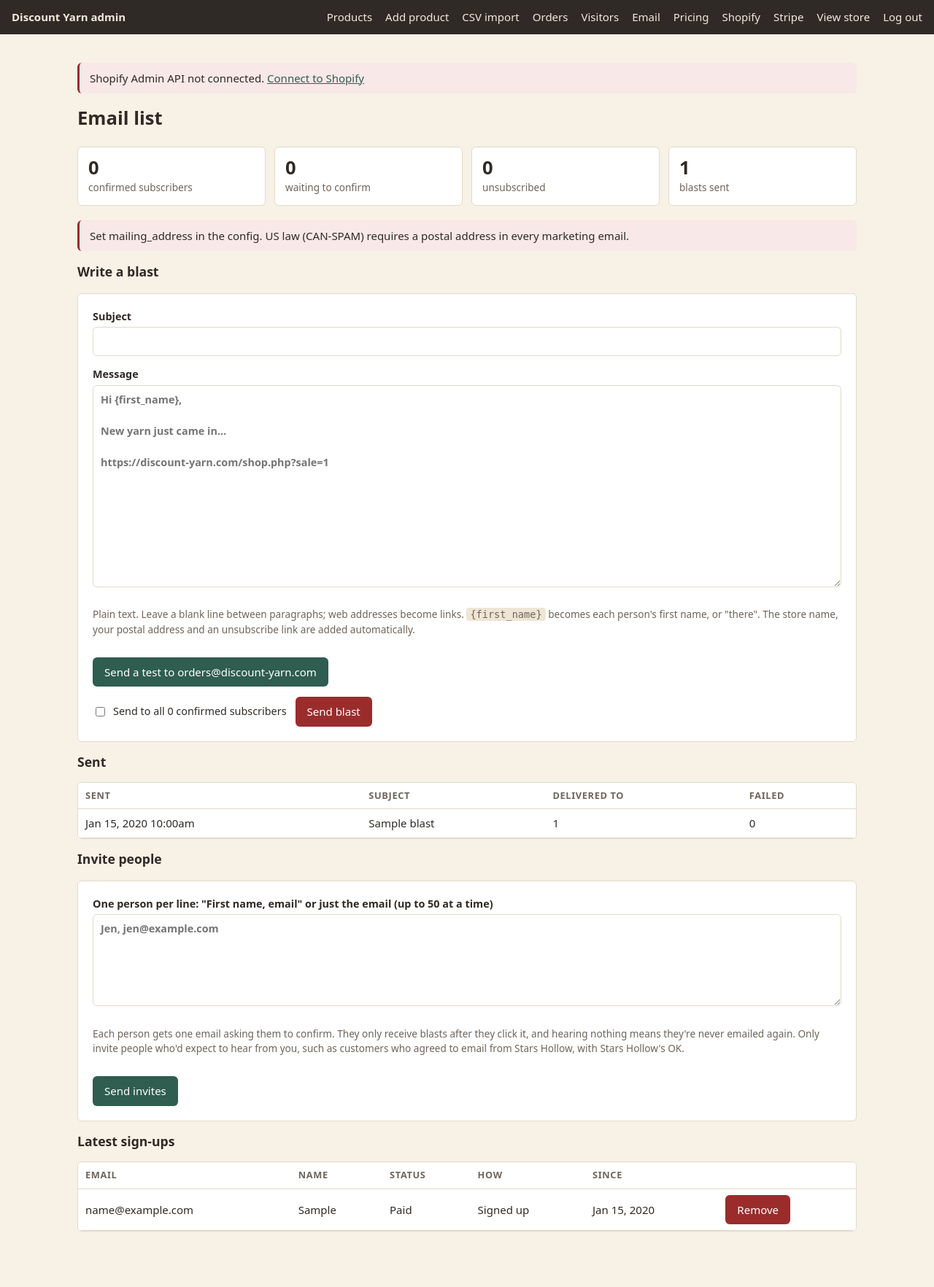
After one commit to aclark0114/Discount-yarn, a PHP site: page /admin/email.php in a window 1280 px wide. The commit adds this page. Shown: the whole page at 73% size. Run offline with PHP 8.4, Linux system fonts and the light colour scheme; the visitor is signed in with stand-in values (Sample User, id 1); tables that the repository leaves empty hold one stand-in row (values such as "Sample post").

Commit message:
Email list with double opt-in and admin blasts through Postmark
- Sign-up form in the footer and at /subscribe.php: honeypot, 5 per hour
  per visitor (daily hash, no IP stored), same answer whether or not the
  address is already listed. Confirmation email via the outbound stream;
  confirm.php activates.
- Admin > Email: compose plain-text blasts ({first_name}, auto links),
  send a test, then send to confirmed subscribers through the broadcast
  stream in Postmark batches of 500; past blasts with delivered/failed
  counts; invite people (they must confirm); remove subscribers.
- Every blast carries the postal address (sending is blocked until
  mailing_address is set), an unsubscribe link and RFC 8058 one-click
  List-Unsubscribe headers. unsubscribe.php needs a click on GET so link
  scanners can't unsubscribe people.
- schema_v7_email.sql adds subscribers, email_blasts, signup_attempts.

Co-Authored-By: Claude Opus 5.5 <noreply@anthropic.com>
Claude-Session: https://claude.ai/code/session_019QnF9k6kqA417ZyZa34jBc

```diff
--- a/admin/_auth.php
+++ b/admin/_auth.php
@@ -41,6 +41,7 @@ function admin_header(string $title): void
     <a href="/admin/import.php">CSV import</a>
     <a href="/admin/orders.php">Orders</a>
     <a href="/admin/visitors.php">Visitors</a>
+    <a href="/admin/email.php">Email</a>
     <a href="/admin/pricing.php">Pricing</a>
     <a href="/admin/shopify.php">Shopify</a>
     <a href="/admin/stripe.php">Stripe</a>
--- /dev/null
+++ b/admin/email.php
@@ -0,0 +1,164 @@
+<?php
+require __DIR__ . '/_auth.php';
+require __DIR__ . '/../includes/subscribers.php';
+
+$pdo = db();
+$draft = $_SESSION['blast_draft'] ?? ['subject' => '', 'body' => ''];
+
+if ($_SERVER['REQUEST_METHOD'] === 'POST') {
+    csrf_check();
+    $action = (string)($_POST['action'] ?? '');
+
+    if (in_array($action, ['test', 'send'], true)) {
+        $subject = trim(mb_substr((string)($_POST['subject'] ?? ''), 0, 200));
+        $body = trim((string)($_POST['body'] ?? ''));
+        $_SESSION['blast_draft'] = ['subject' => $subject, 'body' => $body];
+        if ($subject === '' || $body === '') {
+            flash('Write a subject and a message first.');
+        } elseif (($blocker = blast_blocker()) !== '') {
+            flash($blocker);
+        } elseif ($action === 'test') {
+            $owner = (string)config('owner_email');
+            // A test uses a placeholder unsubscribe link and the first name "there".
+            [$s, , $err] = blast_send_to('[Test] ' . $subject, $body, [['email' => $owner, 'first_name' => '', 'token' => str_repeat('0', 32)]]);
+            flash($s ? 'Test sent to ' . $owner . '.' : 'Test failed: ' . $err);
+        } elseif (empty($_POST['confirm_send'])) {
+            flash('Tick the box to confirm before sending to the whole list.');
+        } else {
+            set_time_limit(600);
+            $subs = $pdo->query("SELECT email, first_name, token FROM subscribers WHERE status = 'confirmed' ORDER BY id")->fetchAll();
+            if (!$subs) {
+                flash('Nobody has confirmed yet, so there is no one to send to.');
+            } else {
+                $pdo->prepare('INSERT INTO email_blasts (subject, body, created_at) VALUES (?, ?, ?)')->execute([$subject, $body, date('Y-m-d H:i:s')]);
+                $blastId = (int)$pdo->lastInsertId();
+                [$sent, $failed, $err] = blast_send_to($subject, $body, $subs);
+                $pdo->prepare('UPDATE email_blasts SET sent_at = ?, recipients = ?, failed = ? WHERE id = ?')
+                    ->execute([date('Y-m-d H:i:s'), $sent, $failed, $blastId]);
+                if ($sent > 0) {
+                    unset($_SESSION['blast_draft']);
+                }
+                flash('Sent to ' . $sent . ' of ' . count($subs) . ' subscribers.' . ($failed ? ' ' . $failed . ' failed: ' . $err : ''));
+            }
+        }
+        redirect('/admin/email.php');
+    }
+
+    if ($action === 'invite') {
+        $lines = preg_split('/[\r\n]+/', (string)($_POST['invites'] ?? ''));
+        $counts = ['sent' => 0, 'already' => 0, 'failed' => 0, 'invalid' => 0];
+        foreach (array_slice(array_filter(array_map('trim', $lines)), 0, 50) as $line) {
+            // "Name, email" or just "email"
+            $parts = array_map('trim', str_getcsv($line));
+            $email = '';
+            $name = '';
+            foreach ($parts as $p) {
+                if (subscriber_email_ok($p)) {
+                    $email = $p;
+                } elseif ($name === '' && $p !== '') {
+                    $name = $p;
+                }
+            }
+            if ($email === '') {
+                $counts['invalid']++;
+                continue;
+            }
+            $counts[subscriber_request($email, $name, 'invite')]++;
+        }
+        flash(sprintf('Invites: %d sent, %d already on the list, %d failed, %d lines without an email.', $counts['sent'], $counts['already'], $counts['failed'], $counts['invalid']));
+        redirect('/admin/email.php');
+    }
+
+    if ($action === 'remove') {
+        $pdo->prepare("UPDATE subscribers SET status = 'unsubscribed', unsubscribed_at = ? WHERE id = ? AND status <> 'unsubscribed'")
+            ->execute([date('Y-m-d H:i:s'), (int)($_POST['id'] ?? 0)]);
+        flash('Removed from the list.');
+        redirect('/admin/email.php');
+    }
+}
+
+try {
+    $counts = $pdo->query('SELECT status, COUNT(*) AS n FROM subscribers GROUP BY status')->fetchAll(PDO::FETCH_KEY_PAIR);
+    $recent = $pdo->query('SELECT * FROM subscribers ORDER BY id DESC LIMIT 50')->fetchAll();
+    $blasts = $pdo->query('SELECT * FROM email_blasts ORDER BY id DESC LIMIT 20')->fetchAll();
+    $setupError = '';
+} catch (PDOException $ex) {
+    $setupError = 'The email list isn\'t set up yet. Run schema_v7_email.sql in phpMyAdmin.';
+}
+$confirmed = (int)($counts['confirmed'] ?? 0);
+$blocker = blast_blocker();
+
+admin_header('Email');
+?>
+<div class="head"><h1>Email list</h1></div>
+<?php if ($setupError): ?>
+  <p class="error"><?= e($setupError) ?></p>
+<?php else: ?>
+<div class="stats">
+  <div><strong><?= $confirmed ?></strong><span>confirmed subscribers</span></div>
+  <div><strong><?= (int)($counts['pending'] ?? 0) ?></strong><span>waiting to confirm</span></div>
+  <div><strong><?= (int)($counts['unsubscribed'] ?? 0) ?></strong><span>unsubscribed</span></div>
+  <div><strong><?= count($blasts) ?></strong><span>blasts sent</span></div>
+</div>
+<?php if ($blocker): ?><p class="error"><?= e($blocker) ?></p><?php endif; ?>
+
+<h2>Write a blast</h2>
+<form class="edit" method="post" action="/admin/email.php">
+  <?= csrf_field() ?>
+  <label>Subject <input name="subject" maxlength="200" value="<?= e($draft['subject']) ?>" required></label>
+  <label>Message
+    <textarea name="body" rows="12" required placeholder="Hi {first_name},&#10;&#10;New yarn just came in...&#10;&#10;https://discount-yarn.com/shop.php?sale=1"><?= e($draft['body']) ?></textarea>
+  </label>
+  <p class="muted-note">Plain text. Leave a blank line between paragraphs; web addresses become links. <code>{first_name}</code> becomes each person's first name, or "there". The store name, your postal address and an unsubscribe link are added automatically.</p>
+  <div class="actions">
+    <button type="submit" name="action" value="test">Send a test to <?= e(config('owner_email')) ?></button>
+  </div>
+  <div class="actions">
+    <label class="check"><input type="checkbox" name="confirm_send" value="1"> Send to all <?= $confirmed ?> confirmed subscribers</label>
+    <button type="submit" name="action" value="send" class="danger"<?= $confirmed === 0 ? ' disabled' : '' ?>>Send blast</button>
+  </div>
+</form>
+
+<?php if ($blasts): ?>
+<h2>Sent</h2>
+<div class="table-wrap"><table>
+  <thead><tr><th>Sent</th><th>Subject</th><th>Delivered to</th><th>Failed</th></tr></thead>
+  <tbody>
+  <?php foreach ($blasts as $b): ?>
+    <tr><td class="nowrap"><?= $b['sent_at'] ? e(date('M j, Y g:ia', strtotime($b['sent_at']))) : 'Not sent' ?></td>
+      <td><?= e($b['subject']) ?></td><td><?= (int)$b['recipients'] ?></td><td><?= (int)$b['failed'] ?></td></tr>
+  <?php endforeach; ?>
+  </tbody>
+</table></div>
+<?php endif; ?>
+
+<h2>Invite people</h2>
+<form class="edit" method="post" action="/admin/email.php">
+  <?= csrf_field() ?>
+  <label>One person per line: "First name, email" or just the email (up to 50 at a time)
+    <textarea name="invites" rows="5" placeholder="Jen, jen@example.com"></textarea>
+  </label>
+  <p class="muted-note">Each person gets one email asking them to confirm. They only receive blasts after they click it, and hearing nothing means they're never emailed again. Only invite people who'd expect to hear from you, such as customers who agreed to email from Stars Hollow, with Stars Hollow's OK.</p>
+  <div class="actions"><button type="submit" name="action" value="invite">Send invites</button></div>
+</form>
+
+<h2>Latest sign-ups</h2>
+<?php if (!$recent): ?><p class="empty">No one yet. The sign-up form is in the footer of every page and at <a href="/subscribe.php" target="_blank">/subscribe.php</a>.</p><?php else: ?>
+<div class="table-wrap"><table>
+  <thead><tr><th>Email</th><th>Name</th><th>Status</th><th>How</th><th>Since</th><th></th></tr></thead>
+  <tbody>
+  <?php foreach ($recent as $s): ?>
+    <tr>
+      <td><?= e($s['email']) ?></td><td><?= e($s['first_name']) ?></td>
+      <td><?= e(ucfirst($s['status'])) ?></td><td><?= e($s['source'] === 'invite' ? 'Invited' : 'Signed up') ?></td>
+      <td class="nowrap"><?= e(date('M j, Y', strtotime($s['confirmed_at'] ?? $s['created_at']))) ?></td>
+      <td><?php if ($s['status'] !== 'unsubscribed'): ?>
+        <form method="post" action="/admin/email.php"><?= csrf_field() ?><input type="hidden" name="action" value="remove"><input type="hidden" name="id" value="<?= (int)$s['id'] ?>"><button type="submit" class="danger">Remove</button></form>
+      <?php endif; ?></td>
+    </tr>
+  <?php endforeach; ?>
+  </tbody>
+</table></div>
+<?php endif; ?>
+<?php endif; ?>
+<?php admin_footer();
--- a/config.sample.php
+++ b/config.sample.php
@@ -36,6 +36,8 @@ return [
     'timezone'      => 'America/New_York',           // times in admin, emails and visitor stats
     'support_email' => 'hello@discount-yarn.com',         // shown to shoppers, reply-to on emails
     'owner_email'   => 'orders@discount-yarn.com',        // gets a copy of every new order
+    // Postal address printed in every email blast (required by US law, CAN-SPAM).
+    'mailing_address' => '',
 
     // MySQL (create the database and user in cPanel > MySQL Databases)
     'db' => [
@@ -63,7 +65,8 @@ return [
     'postmark' => [
         'server_token'   => 'CHANGE_ME',
         'from'           => 'Discount Yarn <orders@discount-yarn.com>',  // must be a verified sender signature or domain
-        'message_stream' => 'outbound',
+        'message_stream' => 'outbound',          // order and sign-up confirmation emails
+        'broadcast_stream' => 'broadcast',       // email blasts (create a Broadcast stream in Postmark)
     ],
 
     // Shipping (US only to start). Amounts in cents.
--- a/includes/postmark.php
+++ b/includes/postmark.php
@@ -22,7 +22,7 @@ function postmark_send(string $to, string $subject, string $html, string $text,
     if ($tag) {
         $payload['Tag'] = $tag;
     }
-    $ch = curl_init('https://api.postmarkapp.com/email');
+    $ch = curl_init(rtrim(getenv('POSTMARK_TEST_BASE') ?: 'https://api.postmarkapp.com', '/') . '/email');
     curl_setopt_array($ch, [
         CURLOPT_RETURNTRANSFER => true,
         CURLOPT_POST           => true,
@@ -42,6 +42,51 @@ function postmark_send(string $to, string $subject, string $html, string $text,
         return false;
     }
     return true;
+}
+
+// Sends up to 500 messages in one Postmark batch call. Each message is a
+// Postmark email array (From, To, Subject, HtmlBody, TextBody, ...).
+// Returns [sent, failed, first error message or ''].
+function postmark_batch(array $messages): array
+{
+    $token = (string)config('postmark.server_token');
+    if ($token === '' || $token === 'CHANGE_ME') {
+        return [0, count($messages), 'Postmark is not configured (postmark.server_token).'];
+    }
+    if (!$messages) {
+        return [0, 0, ''];
+    }
+    $ch = curl_init(rtrim(getenv('POSTMARK_TEST_BASE') ?: 'https://api.postmarkapp.com', '/') . '/email/batch');
+    curl_setopt_array($ch, [
+        CURLOPT_RETURNTRANSFER => true,
+        CURLOPT_POST           => true,
+        CURLOPT_POSTFIELDS     => json_encode(array_values($messages)),
+        CURLOPT_HTTPHEADER     => [
+            'Accept: application/json',
+            'Content-Type: application/json',
+            'X-Postmark-Server-Token: ' . $token,
+        ],
+        CURLOPT_TIMEOUT        => 60,
+    ]);
+    $body = curl_exec($ch);
+    $status = (int)curl_getinfo($ch, CURLINFO_HTTP_CODE);
+    curl_close($ch);
+    $results = json_decode(is_string($body) ? $body : '', true);
+    if ($status !== 200 || !is_array($results)) {
+        $msg = is_array($results) ? (string)($results['Message'] ?? '') : '';
+        error_log('Postmark batch failed (' . $status . '): ' . $msg);
+        return [0, count($messages), 'Postmark refused the batch (HTTP ' . $status . ($msg !== '' ? ': ' . $msg : '') . ').'];
+    }
+    $sent = 0;
+    $error = '';
+    foreach ($results as $r) {
+        if ((int)($r['ErrorCode'] ?? 1) === 0) {
+            $sent++;
+        } elseif ($error === '') {
+            $error = (string)($r['Message'] ?? 'unknown error');
+        }
+    }
+    return [$sent, count($messages) - $sent, $error];
 }
 
 function order_items_for(int $orderId): array
--- /dev/null
+++ b/includes/subscribers.php
@@ -0,0 +1,170 @@
+<?php
+// The email list: double opt-in sign-up, confirmation, unsubscribe, and
+// sending blasts through Postmark's broadcast stream.
+
+declare(strict_types=1);
+
+require_once __DIR__ . '/postmark.php';
+
+const SIGNUP_LIMIT_PER_HOUR = 5;
+const BLAST_BATCH = 500;   // Postmark's batch maximum
+
+function subscriber_email_ok(string $email): bool
+{
+    return strlen($email) <= 255 && filter_var($email, FILTER_VALIDATE_EMAIL) !== false;
+}
+
+function subscriber_by(string $column, string $value): ?array
+{
+    if (!in_array($column, ['email', 'token'], true)) {
+        return null;
+    }
+    $st = db()->prepare("SELECT * FROM subscribers WHERE $column = ?");
+    $st->execute([$value]);
+    return $st->fetch() ?: null;
+}
+
+// Throttles sign-ups per visitor (a daily hash, no IP stored). True when allowed.
+function signup_allowed(): bool
+{
+    $who = substr(hash('sha256', ($_SERVER['REMOTE_ADDR'] ?? '') . '|' . date('Y-m-d') . '|' . __FILE__), 0, 16);
+    $pdo = db();
+    $pdo->prepare('DELETE FROM signup_attempts WHERE created_at < ?')->execute([date('Y-m-d H:i:s', time() - 86400)]);
+    $st = $pdo->prepare('SELECT COUNT(*) FROM signup_attempts WHERE who = ? AND created_at >= ?');
+    $st->execute([$who, date('Y-m-d H:i:s', time() - 3600)]);
+    if ((int)$st->fetchColumn() >= SIGNUP_LIMIT_PER_HOUR) {
+        return false;
+    }
+    $pdo->prepare('INSERT INTO signup_attempts (who, created_at) VALUES (?, ?)')->execute([$who, date('Y-m-d H:i:s')]);
+    return true;
+}
+
+// Adds (or re-invites) someone as pending and sends the confirmation email.
+// Already-confirmed people are left alone. Returns 'sent', 'already' or 'failed'.
+function subscriber_request(string $email, string $firstName, string $source): string
+{
+    $email = strtolower(trim($email));
+    $existing = subscriber_by('email', $email);
+    if ($existing && $existing['status'] === 'confirmed') {
+        return 'already';
+    }
+    $token = bin2hex(random_bytes(16));
+    $now = date('Y-m-d H:i:s');
+    if ($existing) {
+        db()->prepare("UPDATE subscribers SET status = 'pending', token = ?, first_name = CASE WHEN ? <> '' THEN ? ELSE first_name END, confirm_sent_at = ?, unsubscribed_at = NULL WHERE id = ?")
+            ->execute([$token, $firstName, $firstName, $now, (int)$existing['id']]);
+    } else {
+        db()->prepare("INSERT INTO subscribers (email, first_name, status, token, source, created_at, confirm_sent_at) VALUES (?, ?, 'pending', ?, ?, ?, ?)")
+            ->execute([$email, mb_substr($firstName, 0, 100), $token, $source, $now, $now]);
+    }
+    return send_confirmation($email, $firstName, $token, $source) ? 'sent' : 'failed';
+}
+
+function send_confirmation(string $email, string $firstName, string $token, string $source): bool
+{
+    $store = (string)config('store_name');
+    $link = url('confirm.php?t=' . $token);
+    $hi = $firstName !== '' ? 'Hi ' . $firstName . ',' : 'Hi,';
+    $intro = $source === 'invite'
+        ? 'We\'re starting an email list for ' . $store . ', where we post name-brand yarn below its usual price. Would you like to be on it?'
+        : 'Thanks for signing up for email from ' . $store . '.';
+    $html = email_wrap('Please confirm your email',
+        '<p>' . e($hi) . '</p><p>' . e($intro) . '</p>'
+        . '<p><a href="' . e($link) . '" style="display:inline-block;background:#2f5d50;color:#fff;padding:12px 20px;border-radius:6px;text-decoration:none">Yes, add me to the list</a></p>'
+        . '<p style="font-size:13px;color:#7a6f66">If you didn\'t ask for this, ignore this email and you won\'t hear from us again.</p>');
+    $text = "$hi\n\n$intro\n\nConfirm here: $link\n\nIf you didn't ask for this, ignore this email and you won't hear from us again.";
+    return postmark_send($email, 'Please confirm your email for ' . $store, $html, $text, 'list-confirm');
+}
+
+function subscriber_confirm(string $token): ?array
+{
+    $s = preg_match('/^[a-f0-9]{32}$/', $token) ? subscriber_by('token', $token) : null;
+    if ($s && $s['status'] === 'pending') {
+        db()->prepare("UPDATE subscribers SET status = 'confirmed', confirmed_at = ? WHERE id = ?")->execute([date('Y-m-d H:i:s'), (int)$s['id']]);
+        $s = subscriber_by('token', $token);
+    }
+    return $s;
+}
+
+function subscriber_unsubscribe(string $token): ?array
+{
+    $s = preg_match('/^[a-f0-9]{32}$/', $token) ? subscriber_by('token', $token) : null;
+    if ($s && $s['status'] !== 'unsubscribed') {
+        db()->prepare("UPDATE subscribers SET status = 'unsubscribed', unsubscribed_at = ? WHERE id = ?")->execute([date('Y-m-d H:i:s'), (int)$s['id']]);
+        $s = subscriber_by('token', $token);
+    }
+    return $s;
+}
+
+// Plain text with blank-line paragraphs; URLs become links and {first_name}
+// is filled in. Returns [html, text].
+function blast_render(string $body, string $firstName): array
+{
+    $body = str_replace("\r\n", "\n", trim($body));
+    $name = $firstName !== '' ? $firstName : 'there';
+    $text = str_replace('{first_name}', $name, $body);
+    $html = '';
+    foreach (preg_split("/\n{2,}/", $body) as $para) {
+        $p = nl2br(e(str_replace('{first_name}', $name, $para)), false);
+        $p = preg_replace('#https?://[^\s<]+[^\s<.,;:!?)\]]#', '<a href="$0" style="color:#2f5d50">$0</a>', $p);
+        $html .= '<p style="margin:0 0 14px;line-height:1.55">' . $p . '</p>';
+    }
+    return [$html, $text];
+}
+
+function blast_message(string $subject, string $body, array $sub): array
+{
+    $store = (string)config('store_name');
+    $address = trim((string)config('mailing_address'));
+    $unsub = url('unsubscribe.php?t=' . $sub['token']);
+    [$html, $text] = blast_render($body, (string)$sub['first_name']);
+    $foot = 'You\'re getting this because you joined the ' . $store . ' email list.';
+    $html = '<div style="background:#f7f1e6;padding:24px;font-family:Georgia,serif;color:#2f2a26">'
+        . '<div style="max-width:560px;margin:0 auto;background:#fffdf8;border:1px solid #e6dccb;border-radius:6px;padding:28px">'
+        . '<p style="margin:0 0 18px;font-size:13px;letter-spacing:.08em;text-transform:uppercase;color:#2f5d50">' . e($store) . '</p>'
+        . $html . '</div>'
+        . '<p style="max-width:560px;margin:16px auto 0;font-size:12px;color:#7a6f66;font-family:Arial,sans-serif;text-align:center">'
+        . e($foot) . '<br>' . e($address) . '<br><a href="' . e($unsub) . '" style="color:#7a6f66">Unsubscribe</a></p></div>';
+    $text .= "\n\n--\n$foot\n$address\nUnsubscribe: $unsub";
+    return [
+        'From'          => config('postmark.from'),
+        'To'            => $sub['email'],
+        'ReplyTo'       => config('support_email'),
+        'Subject'       => $subject,
+        'HtmlBody'      => $html,
+        'TextBody'      => $text,
+        'MessageStream' => config('postmark.broadcast_stream', 'broadcast'),
+        'Tag'           => 'blast',
+        'Headers'       => [
+            ['Name' => 'List-Unsubscribe', 'Value' => '<' . $unsub . '>'],
+            ['Name' => 'List-Unsubscribe-Post', 'Value' => 'List-Unsubscribe=One-Click'],
+        ],
+    ];
+}
+
+// Why a blast can't be sent yet, or '' when it can.
+function blast_blocker(): string
+{
+    if (trim((string)config('mailing_address')) === '') {
+        return 'Set mailing_address in the config. US law (CAN-SPAM) requires a postal address in every marketing email.';
+    }
+    $token = (string)config('postmark.server_token');
+    if ($token === '' || $token === 'CHANGE_ME') {
+        return 'Set postmark.server_token in the config.';
+    }
+    return '';
+}
+
+// Sends to a list of subscriber rows in batches. Returns [sent, failed, error].
+function blast_send_to(string $subject, string $body, array $subs): array
+{
+    $sent = $failed = 0;
+    $error = '';
+    foreach (array_chunk($subs, BLAST_BATCH) as $chunk) {
+        [$s, $f, $err] = postmark_batch(array_map(fn($sub) => blast_message($subject, $body, $sub), $chunk));
+        $sent += $s;
+        $failed += $f;
+        $error = $error ?: $err;
+    }
+    return [$sent, $failed, $error];
+}
--- a/robots.txt
+++ b/robots.txt
@@ -4,3 +4,6 @@ Disallow: /cart.php
 Disallow: /checkout.php
 Disallow: /success.php
 Disallow: /webhook.php
+
+Disallow: /confirm.php
+Disallow: /unsubscribe.php
```
Also changed, not shown: assets/styles.css (+10 -0 lines), confirm.php (added, +22 -0 lines), includes/layout.php (+12 -3 lines), schema_v7_email.sql (added, +35 -0 lines), subscribe.php (added, +47 -0 lines), unsubscribe.php (added, +43 -0 lines), README.md.
